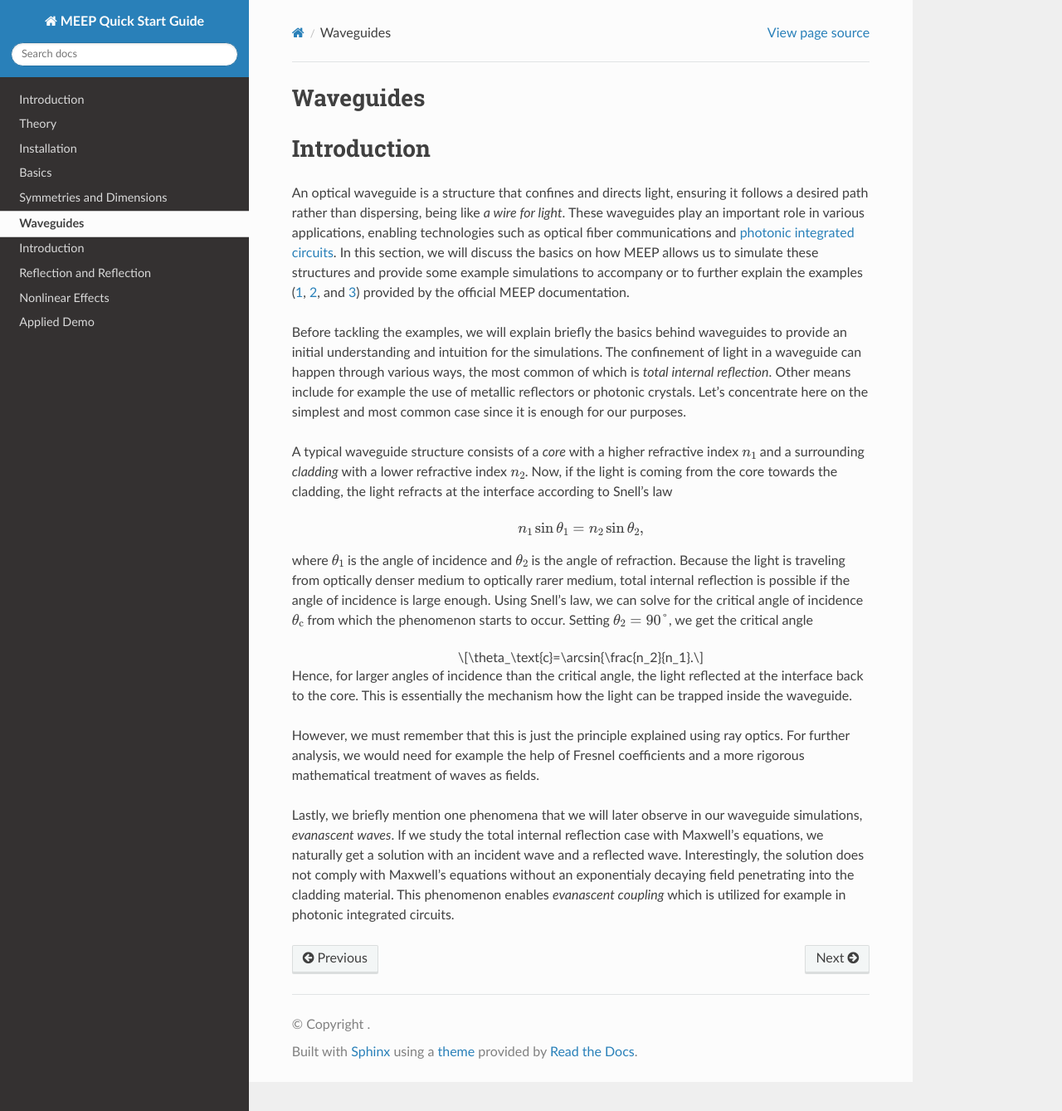
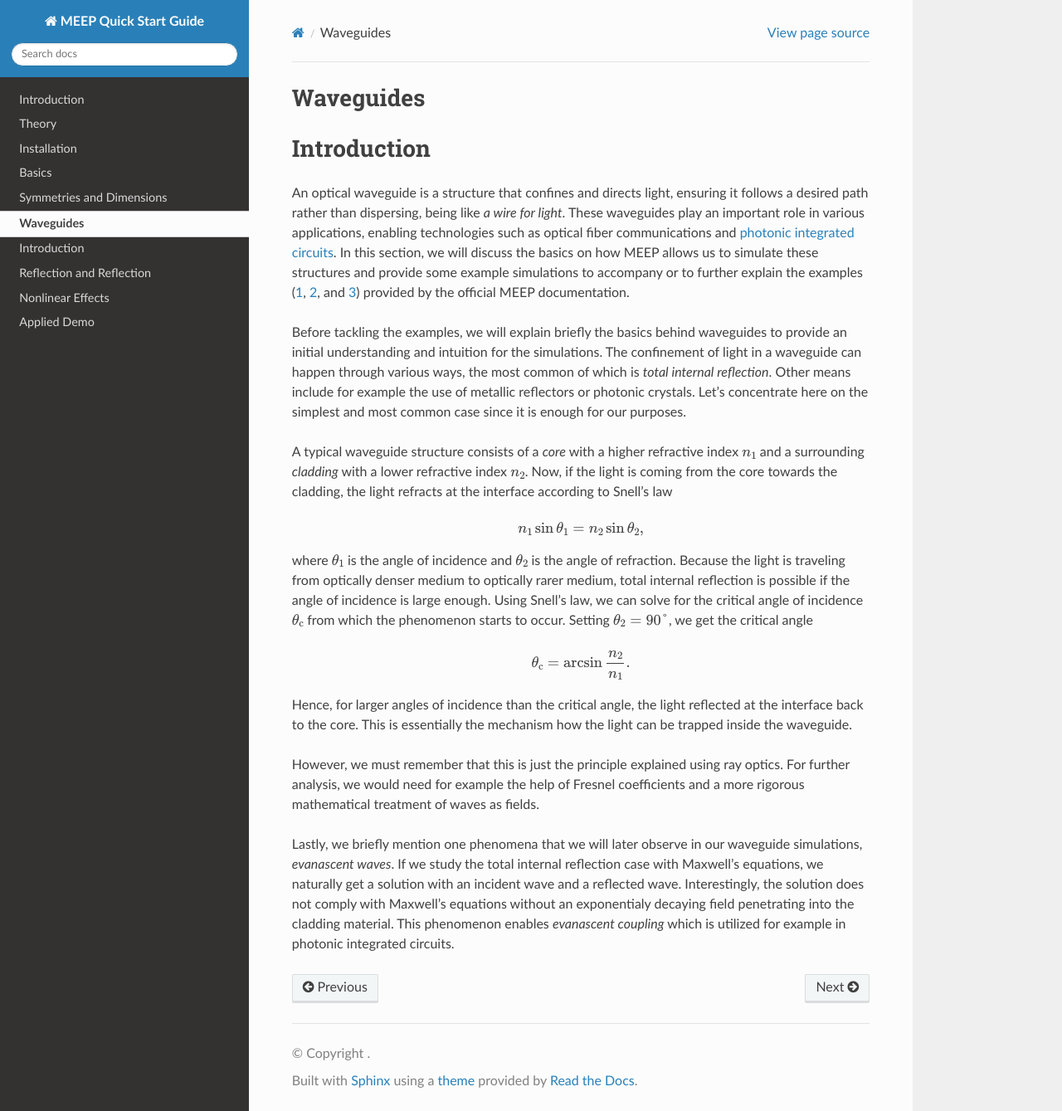
Before and after one commit to lehtisa/tuni_meep_doc, a Sphinx documentation site: the page built from docs/source/waveguides.rst, in a window 1280 px wide and 1339 px high. Shown: the whole window at 83% size. Built offline with Sphinx 7.4.7 and the Read the Docs theme 3.1.0, drawn with Linux system fonts in a browser that asks for light colours.

Commit message:
fix typo in equation

```diff
--- a/docs/source/waveguides.rst
+++ b/docs/source/waveguides.rst
@@ -20,7 +20,7 @@ where :math:`\theta_1` is the angle of incidence and :math:`\theta_2` is the ang
 
 .. math::
 
-   \theta_\text{c}=\arcsin{\frac{n_2}{n_1}.
+   \theta_\text{c}=\arcsin{\frac{n_2}{n_1}}.
 
 Hence, for larger angles of incidence than the critical angle, the light reflected at the interface back to the core. This is essentially the mechanism how the light can be trapped inside the waveguide.
 
```
